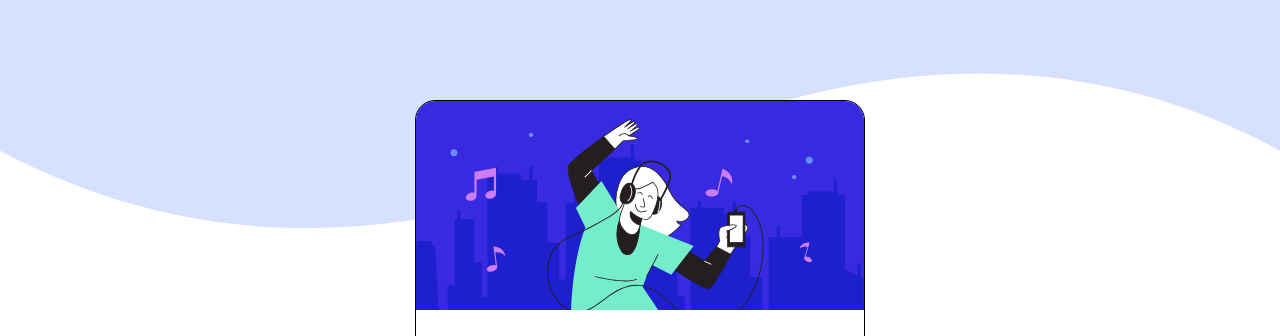
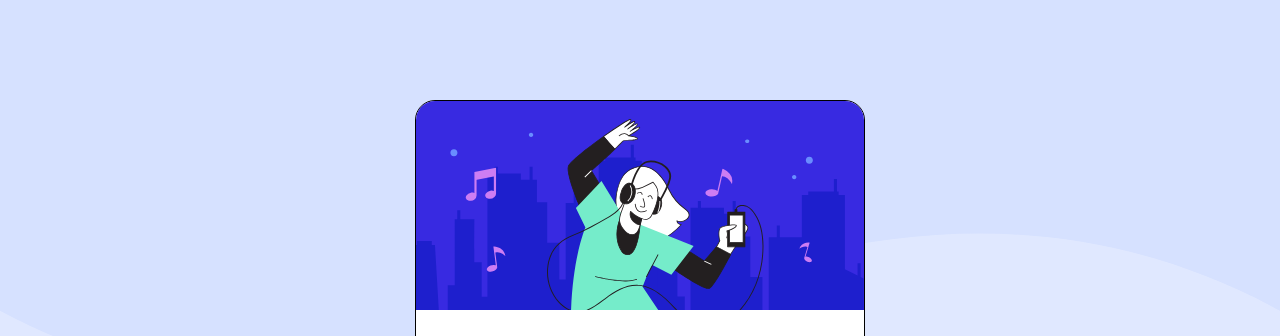
Before and after one commit to JunDevHarsh/order-summary, a plain HTML site: page index.html in a window 1280 px wide. Shown: the top 336 px of the page. Drawn offline with Linux system fonts and the light colour scheme.

Commit message:
Update index.html

```diff
--- a/index.html
+++ b/index.html
@@ -29,7 +29,7 @@
 
     .bg_image{
       position: absolute;
-      top: -20%;
+      top: 0;
       width: 100%;
       z-index: -1;
     }
@@ -38,6 +38,7 @@
 
     body{
       font-family: 'Red Hot Display', sans-serif;
+      background: var(--pale-blue);
       display: flex;
       justify-content: center;
       align-items: center;
```
